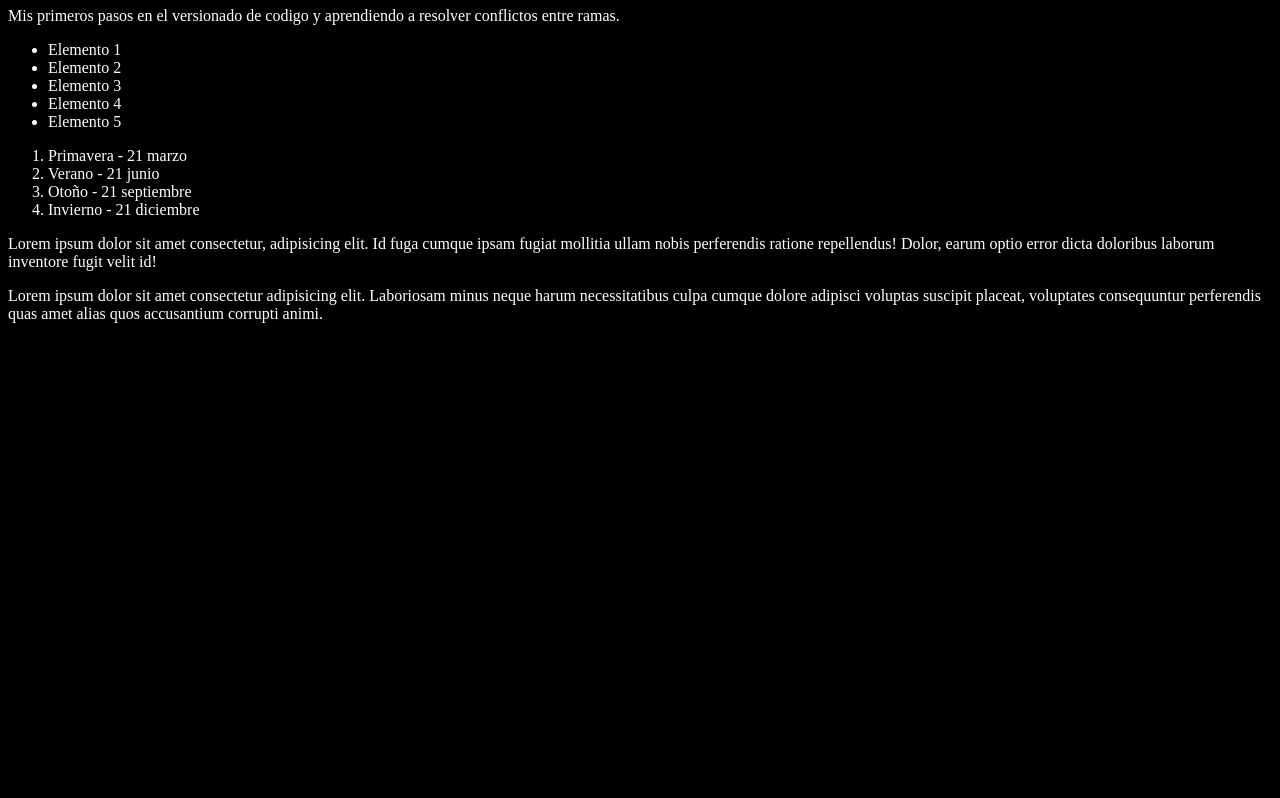
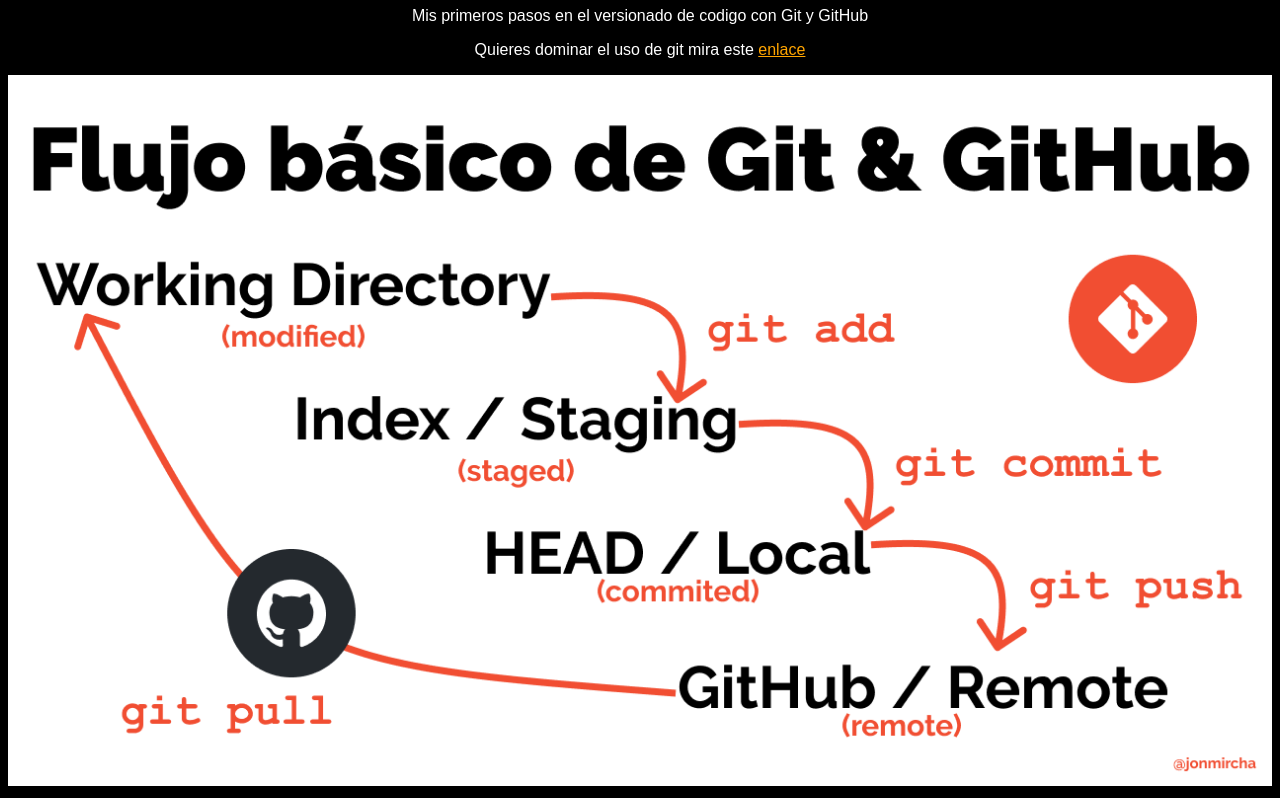
Before and after one commit to vmchb76/pueba-git, a plain HTML site: page index.html in a window 1280 px wide. Shown: the part 73-871 px from the top of the page. Before the commit the page ends 800 px from the top, so only its background shows below. Drawn offline with Linux system fonts and the light colour scheme.

Commit message:
Agregando imagen de flujo Git y dandole presentacion al index.html

```diff
--- a/index.html
+++ b/index.html
@@ -9,31 +9,12 @@
 </head>
 <body>
     <h1>Aprendiendo Git</h1>
-    <p>Mis primeros pasos en el versionado de codigo y aprendiendo a resolver conflictos entre ramas.</p>
-    <ul>
-        <li>Elemento 1</li>
-        <li>Elemento 2</li>
-        <li>Elemento 3</li>
-        <li>Elemento 4</li>
-        <li>Elemento 5</li>
-    </ul>
-    <ol>
-        <li>Primavera - 21 marzo</li>
-        <li>Verano - 21 junio</li>
-        <li>Otoño - 21 septiembre</li>
-        <li>Invierno - 21 diciembre</li>
-    </ol>
-    <p>Lorem ipsum dolor sit amet consectetur, adipisicing elit.
-        Id fuga cumque ipsam fugiat mollitia ullam nobis perferendis
-        ratione repellendus! Dolor, earum optio error dicta doloribus
-        laborum inventore fugit velit id!
+    <p>Mis primeros pasos en el versionado de codigo con Git y GitHub</p>
+    <p>
+        Quieres dominar el uso de git mira este
+        <a href="https:/jonmircha.com/git" target="_blank">enlace</a>
     </p>
-    <p>Lorem ipsum dolor sit amet consectetur adipisicing elit.
-        Laboriosam minus neque harum necessitatibus culpa cumque
-        dolore adipisci voluptas suscipit placeat, voluptates
-        consequuntur perferendis quas amet alias quos accusantium
-        corrupti animi.
-    </p>
+    <img src="git-flow.png" alt="Flujo basico de Git"/>
     <script src="index.js"></script>
 </body>
 </html>
--- a/style.css
+++ b/style.css
@@ -1,4 +1,18 @@
 html {
     background-color: #000;
     color: #fff;
+    font-family: sans-serif;
+    text-align: center;
 }
+
+a {
+    color: orange;
+}
+
+a:hover {
+    color: orangered
+}
+
+img {
+    max-width: 100%;
+}
```
Also changed, not shown: git-flow.png (added).
